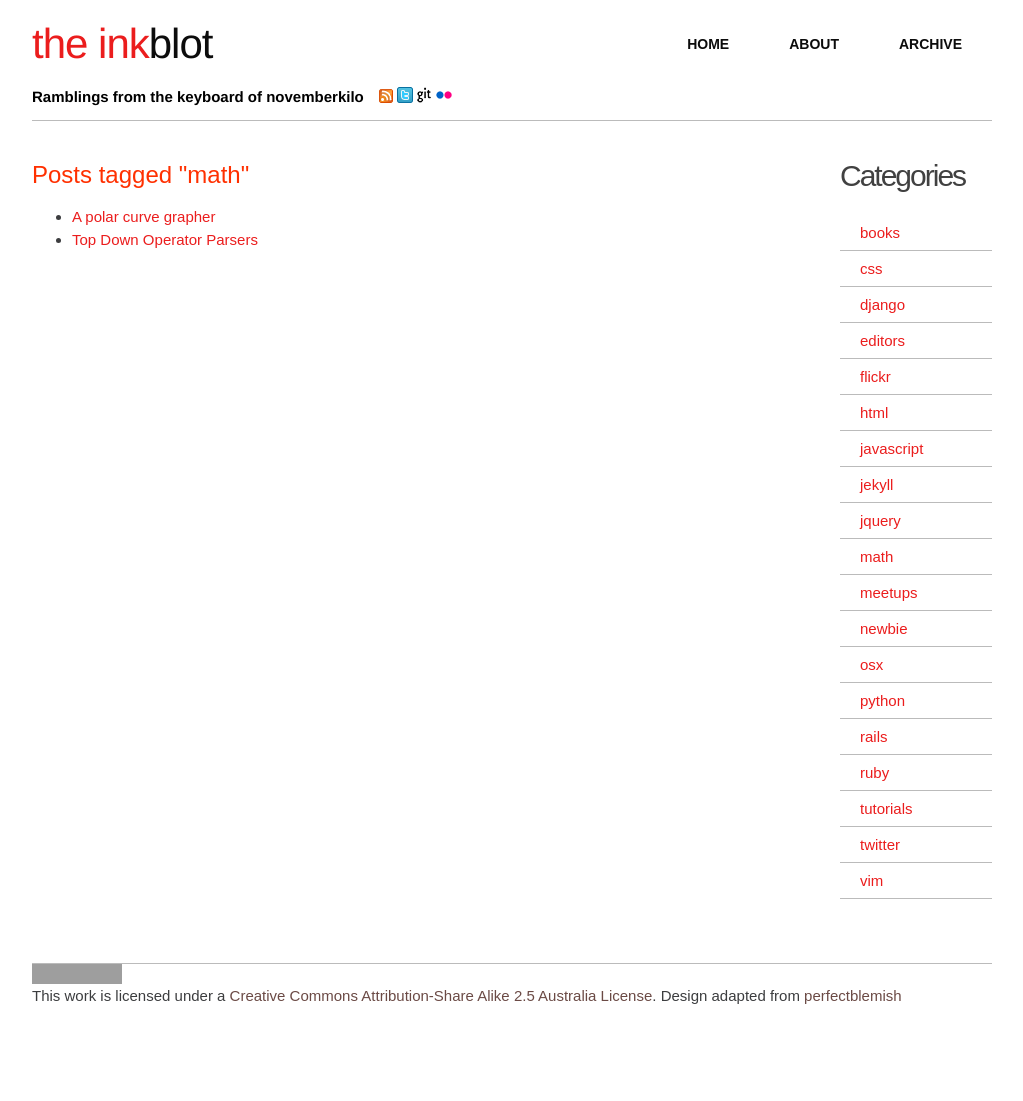
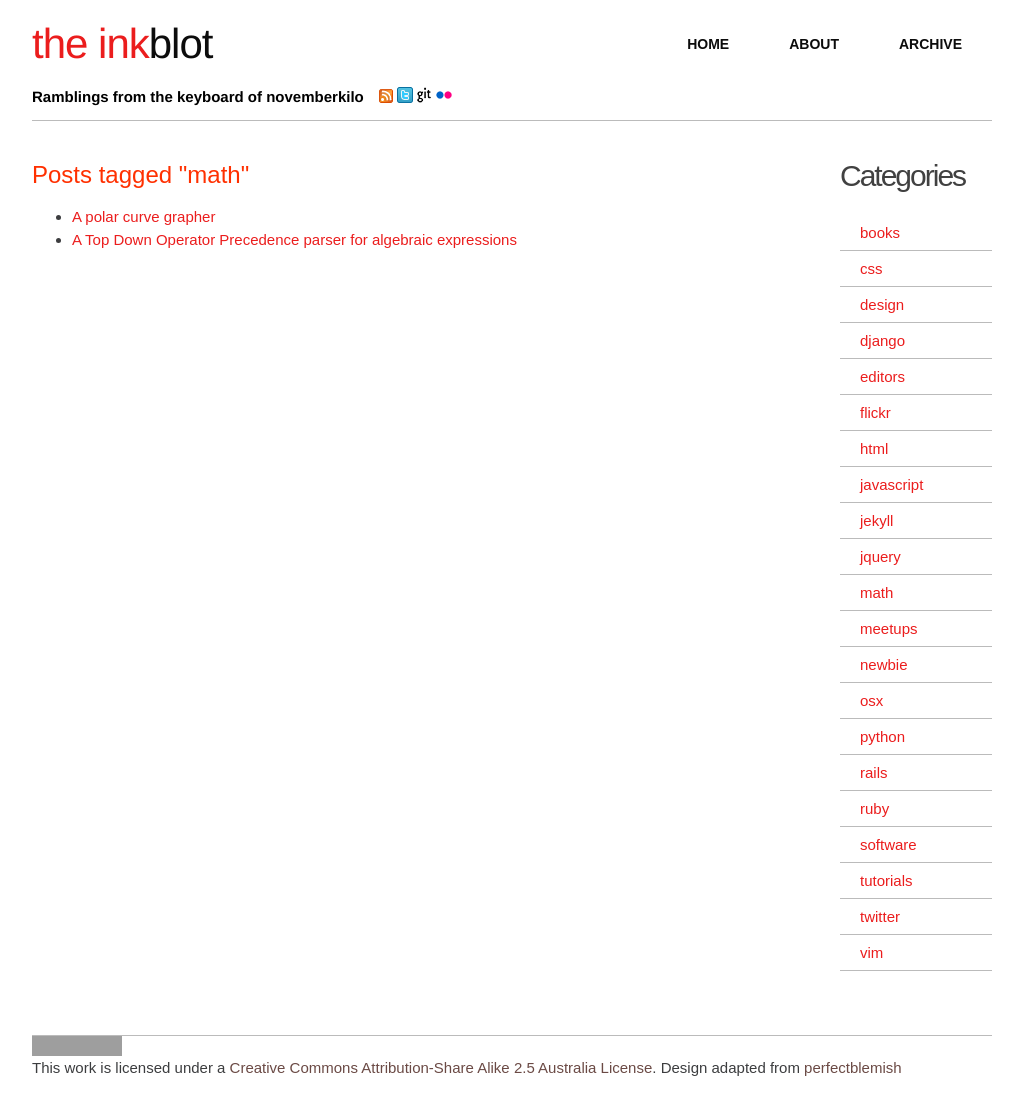
Before and after one commit to novemberkilo/novemberkilo.github.com, a Jekyll site: the page built from tags/math.html, in a window 1280 px wide. Shown: the whole page, without its empty margins (128-1151 px from the left). Built offline with Jekyll 4.4.1, drawn with Linux system fonts in a browser that asks for light colours; some web fonts are replaced; before the commit the page ends 1029 px from its top, so only the background shows below that; grey boxes are pictures that could not be loaded.

Commit message:
Updated tags

```diff
--- a/_includes/sidebar.html
+++ b/_includes/sidebar.html
@@ -3,11 +3,12 @@
   <ul>
       <li><a href="/tags/books.html">books</a></li>
       <li><a href="/tags/css.html">css</a></li>
+      <li><a href="/tags/design.html">design</a></li>
       <li><a href="/tags/django.html">django</a></li>
       <li><a href="/tags/editors.html">editors</a></li>
       <li><a href="/tags/flickr.html">flickr</a></li>
       <li><a href="/tags/html.html">html</a></li>
-      <li><a href="/tags/JavaScript.html">javascript</a></li>
+      <li><a href="/tags/javascript.html">javascript</a></li>
       <li><a href="/tags/jekyll.html">jekyll</a></li>
       <li><a href="/tags/jquery.html">jquery</a></li>
       <li><a href="/tags/math.html">math</a></li>
@@ -17,6 +18,7 @@
       <li><a href="/tags/python.html">python</a></li>
       <li><a href="/tags/rails.html">rails</a></li>
       <li><a href="/tags/ruby.html">ruby</a></li>
+      <li><a href="/tags/software.html">software</a></li>
       <li><a href="/tags/tutorials.html">tutorials</a></li>
       <li><a href="/tags/twitter.html">twitter</a></li>
       <li><a href="/tags/vim.html">vim</a></li>
--- a/tags/JavaScript.html
+++ b/tags/JavaScript.html
@@ -5,5 +5,5 @@ title: Postings tagged "javascript"
     <h3 class="title">Posts tagged "javascript"</h3>
 <div class="post"><ul>        <li><a href="/2011/01/jquery">Front end stuff - HTML, CSS, JavaScript and jQuery</a></li>
         <li><a href="/2011/10/Polar-curve-grapher">A polar curve grapher</a></li>
-        <li><a href="/2011/10/tdop-math">Top Down Operator Parsers</a></li>
+        <li><a href="/2011/10/tdop-math">A Top Down Operator Precedence parser for algebraic expressions</a></li>
 </ul></div>
--- a/tags/Ruby.html
+++ b/tags/Ruby.html
@@ -8,5 +8,5 @@ title: Postings tagged "ruby"
         <li><a href="/2010/04/Virtual-and-physical-networks">Get to know the Ruby community</a></li>
         <li><a href="/2010/05/Flickr-notifier">A Flickr notifier app</a></li>
         <li><a href="/2010/06/Story-of-the-blog">The story of this blog</a></li>
-        <li><a href="/2011/10/tdop-math">Top Down Operator Parsers</a></li>
+        <li><a href="/2011/10/tdop-math">A Top Down Operator Precedence parser for algebraic expressions</a></li>
 </ul></div>
--- a/tags/math.html
+++ b/tags/math.html
@@ -4,5 +4,5 @@ title: Postings tagged "math"
 ---
     <h3 class="title">Posts tagged "math"</h3>
 <div class="post"><ul>        <li><a href="/2011/10/Polar-curve-grapher">A polar curve grapher</a></li>
-        <li><a href="/2011/10/tdop-math">Top Down Operator Parsers</a></li>
+        <li><a href="/2011/10/tdop-math">A Top Down Operator Precedence parser for algebraic expressions</a></li>
 </ul></div>
```
Also changed, not shown: tags/design.html (added, +7 -0 lines), tags/software.html (added, +7 -0 lines).
